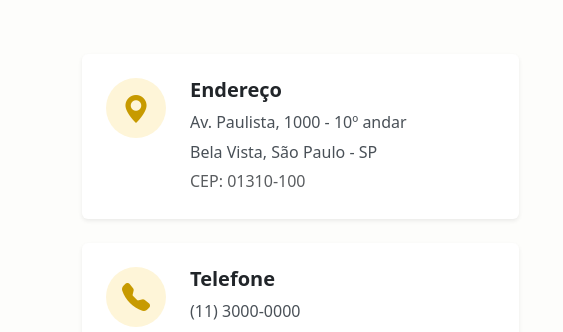
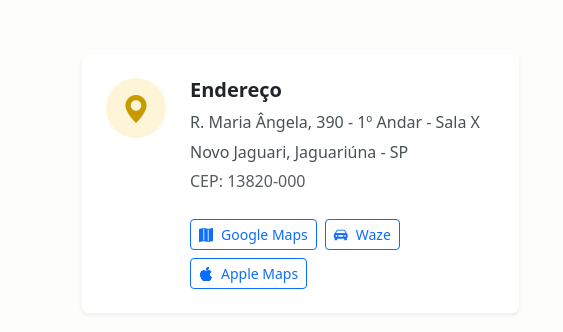
Before and after one commit to italobotelho/frh-contabilidade, a plain HTML site: page index.html in a window 1280 px wide. Shown: the part 1086-1418 px from the top of the page, 0-563 px from the left. Drawn offline with nearby package versions, Linux system fonts and the light colour scheme; grey boxes are pictures that could not be loaded.

Commit message:
feat: links para google maps, waze e apple maps

```diff
--- a/css/styles.css
+++ b/css/styles.css
@@ -5,34 +5,27 @@
     --bs-secondary: #FF69B4;
     --bs-secondary-rgb: 255, 105, 180;
 
-
-    /* --- DEFINIÇÕES COMPLETAS DO BOTÃO PRIMÁRIO --- */
-    /* Este bloco corrige o botão "Fale Conosco" */
-
     --bs-btn-color: #ffffff;
-    --bs-btn-bg: var(--bs-primary); /* <-- Define o fundo como sua cor primária */
+    --bs-btn-bg: var(--bs-primary);
     --bs-btn-border-color: var(--bs-primary);
 
-    /* --- Estado Hover (passar o mouse) --- */
     --bs-btn-hover-color: #ffffff;
-    --bs-btn-hover-bg: #3F126A; /* Tom de roxo mais escuro */
+    --bs-btn-hover-bg: #3F126A;
     --bs-btn-hover-border-color: #3F126A;
 
-    /* --- Estado Active (clicado) --- */
     --bs-btn-active-color: #ffffff;
-    --bs-btn-active-bg: #300E51; /* Tom de roxo ainda mais escuro */
+    --bs-btn-active-bg: #300E51;
     --bs-btn-active-border-color: #300E51;
 
-    /* --- Estado Foco (quando clica com Tab) --- */
     --bs-btn-focus-shadow-rgb: var(--bs-primary-rgb);
 }
 
 #contato {
-    background-image: linear-gradient(145deg, #fff9e7, #CEA227); /* Um cinza bem claro, quase branco */
+    background-image: linear-gradient(145deg, #fff9e7, #CEA227);
 }
 
 .form-control {
-    background-color: #efefef; /* Um cinza claro para os campos de input */
+    background-color: #efefef;
 }
 
 .form-control:focus {
--- a/index.html
+++ b/index.html
@@ -29,7 +29,7 @@
                     <li class="nav-item"><a class="nav-link" href="#localizacao">Localização</a></li>
                     <li class="nav-item"><a class="nav-link" href="#contato">Contato</a></li>
                 </ul>
-                <a href="#contato" class="btn btn-primary ms-3">Fale Conosco</a>
+                <a href="#contato" class="btn btn-secondary ms-3">Fale Conosco</a>
             </div>
         </div>
     </nav>
@@ -100,7 +100,6 @@
             </div>
 
             <div class="row g-4 g-lg-5 align-items-center">
-
                 <div class="col-lg-5">
 
                     <div class="d-flex align-items-start shadow-sm rounded p-4 mb-4 bg-white">
@@ -109,9 +108,33 @@
                         </div>
                         <div class="location-card-content">
                             <h5 class="mb-2">Endereço</h5>
-                            <p>Av. Paulista, 1000 - 10º andar</p>
-                            <p>Bela Vista, São Paulo - SP</p>
-                            <p class="text-muted">CEP: 01310-100</p>
+
+                            <p>R. Maria Ângela, 390 - 1º Andar - Sala X</p>
+                            <p>Novo Jaguari, Jaguariúna - SP</p>
+                            <p class="text-muted">CEP: 13820-000</p>
+
+                            <div class="mt-4 d-flex flex-wrap gap-2">
+                                <a href="https://www.google.com/maps/search/?api=1&query=Best+Center+Jaguariúna+-+Centro"
+                                target="_blank"
+                                class="btn btn-sm btn-outline-primary d-inline-flex align-items-center">
+                                    <i class="bi bi-map-fill me-2"></i>
+                                    Google Maps
+                                </a>
+
+                                <a href="https://ul.waze.com/ul?venue_id=205129253.2051358065.2358042&overview=yes&utm_campaign=default&utm_source=waze_website&utm_medium=lm_share_location"
+                                target="_blank"
+                                class="btn btn-sm btn-outline-primary d-inline-flex align-items-center">
+                                    <i class="bi bi-car-front-fill me-2"></i>
+                                    Waze
+                                </a>
+
+                                <a href="https://maps.apple/p/V0qG9dJXTmSVnD"
+                                target="_blank"
+                                class="btn btn-sm btn-outline-primary d-inline-flex align-items-center">
+                                    <i class="bi bi-apple me-2"></i>
+                                    Apple Maps
+                                </a>
+                            </div>
                             </div>
                     </div>
 
@@ -152,9 +175,9 @@
                 <div class="col-lg-7">
                     <div class="shadow-sm rounded overflow-hidden">
                         <iframe
-                            src="https://www.google.com/maps/embed?pb=!1m18!1m12!1m3!1d3657.145695101658!2d-46.65651918447476!3d-23.5630993675005!2m3!1f0!2f0!3f0!3m2!1i1024!2i768!4f13.1!3m3!1m2!1s0x94ce59c8da0aa315%3A0xd59f9431f2c976!2sAv.%20Paulista%2C%20S%C3%A3o%20Paulo%20-%20SP!5e0!3m2!1spt-BR!2sbr!4v1678886510300!5m2!1spt-BR!2sbr"
+                        src="https://www.google.com/maps/embed?pb=!1m14!1m8!1m3!1d230.03754549443556!2d-46.990477255871546!3d-22.705902749057906!3m2!1i1024!2i768!4f13.1!3m3!1m2!1s0x94c8e81ab4dec0b7%3A0x74d68adc718f641f!2sBest%20Center%20Jaguari%C3%BAna%20-%20Centro!5e0!3m2!1spt-BR!2sbr!4v1761583385792!5m2!1spt-BR!2sbr"
                         width="100%"
-                            height="580"
+                        height="620"
                         style="border:0;"
                         allowfullscreen=""
                         loading="lazy"
@@ -162,7 +185,6 @@
                         </iframe>
                     </div>
                 </div>
-
             </div>
         </div>
     </section>
```
Lines whose indentation alone changed are shown as unchanged.
